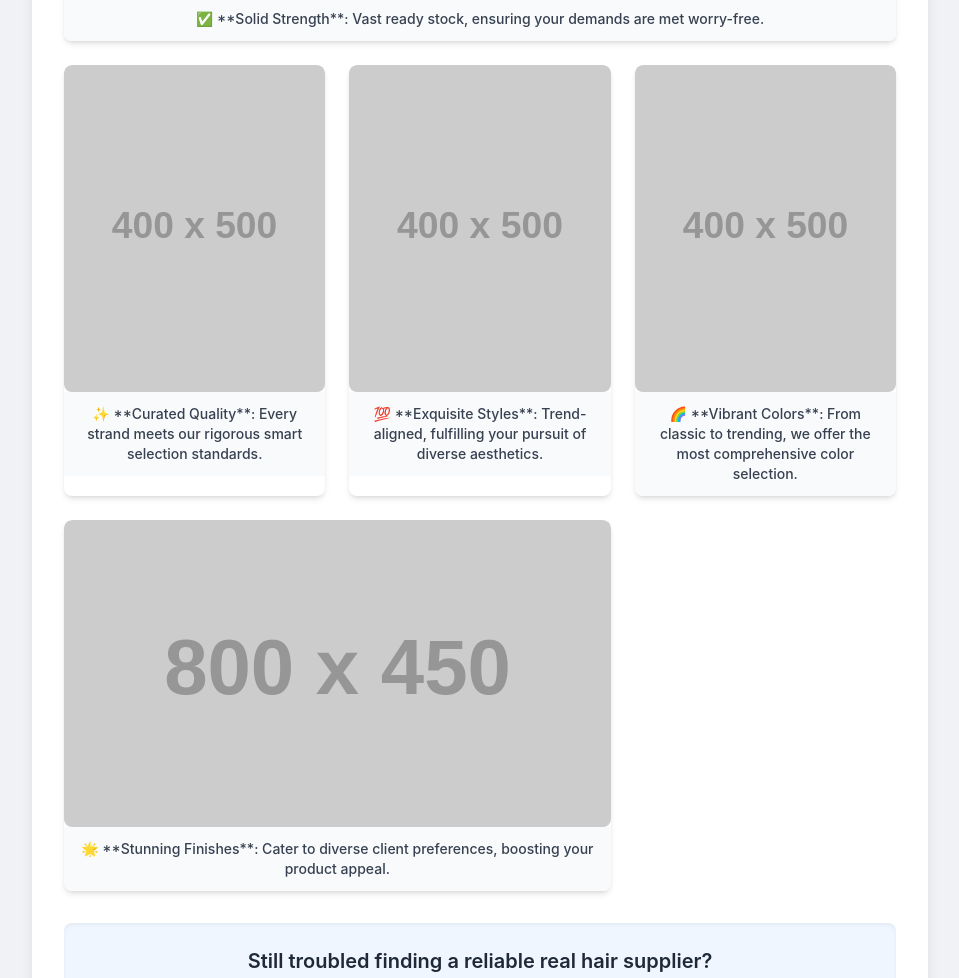
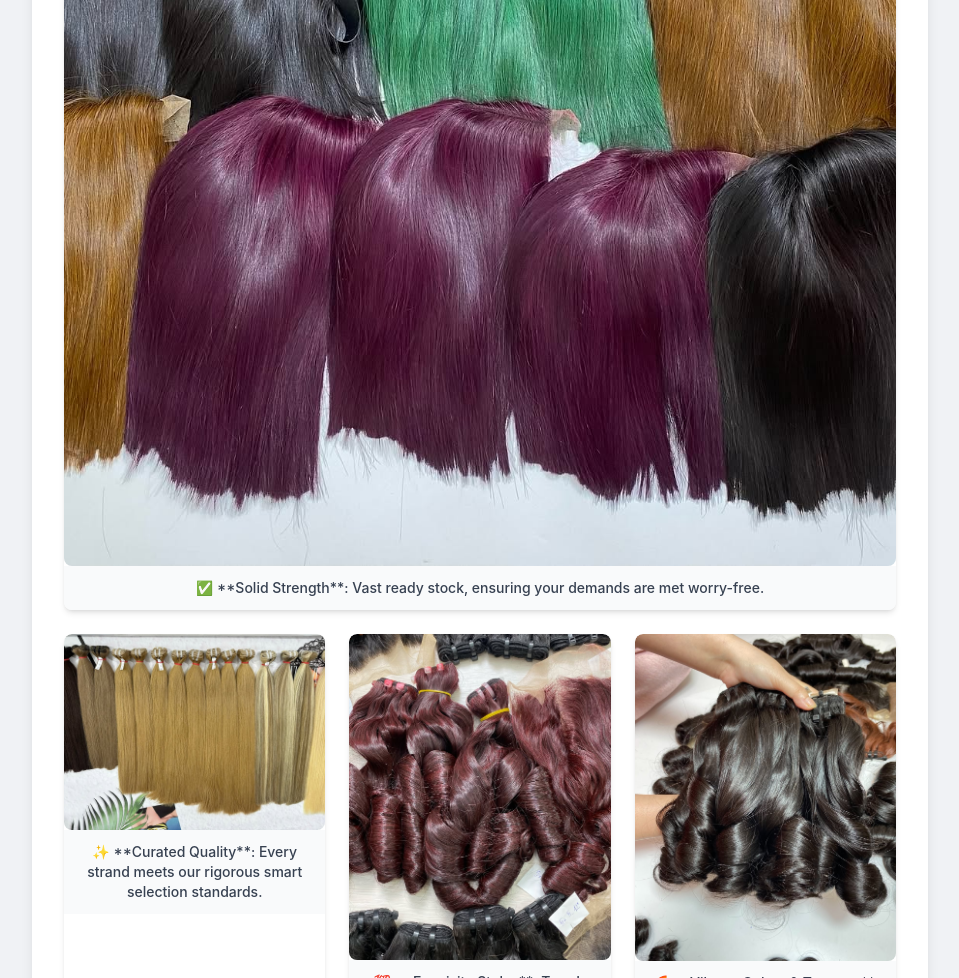
Before and after one commit to duduloveeffy/jiafachazuo, a plain HTML site: page index.html in a window 1280 px wide. Shown: the part 907-1885 px from the top of the page, without its empty margins (160-1119 px from the left). Drawn offline with nearby package versions, Linux system fonts and the light colour scheme; placeholder pictures from the web are drawn by us.

Commit message:
Update index.html

```diff
--- a/index.html
+++ b/index.html
@@ -69,15 +69,15 @@
             <div class="grid grid-cols-1 sm:grid-cols-2 lg:grid-cols-3 gap-6">
                 <!-- 图片 1: 大量库存显示供应能力 -->
                 <div class="col-span-1 sm:col-span-2 lg:col-span-3 rounded-lg shadow-md overflow-hidden transform transition-transform duration-300 hover:scale-105">
-                    <img src="https://placehold.co/800x450/e0e0e0/ffffff?text=Loading+Image+1" onerror="this.src='https://placehold.co/800x450/e0e0e0/ffffff?text=Image+Load+Error'" data-src="images/Looking for the best wig supplier 💇_♀️✨At #LynHairFactory, we offer premium quality Vietnamese hair wigs at unbeatable prices! Check out our amazing combo deals and find the perfect match for you-✨ Combo 10 Wigs (8'), Natural (3).jpg" alt="Vast wig inventory, showcasing supply capability" class="w-full h-auto object-cover rounded-lg">
+                    <img src="https://placehold.co/800x450/e0e0e0/ffffff?text=Loading+Image+1" onerror="this.src='https://placehold.co/800x450/e0e0e0/ffffff?text=Image+Load+Error'" data-src="images/Natural.jpg" alt="Vast wig inventory, showcasing supply capability" class="w-full h-auto object-cover rounded-lg">
                     <p class="p-3 text-center text-sm font-medium text-gray-700 bg-gray-50">
                         ✅ **Solid Strength**: Vast ready stock, ensuring your demands are met worry-free.
                     </p>
                 </div>
 
-                <!-- 图片 2: 高品质发束特写 (这里使用了新的 Weft 图片，因为它更明确表示质量) -->
+                <!-- 图片 2: 高品质发束特写 (这里使用了新的 Messen 图片) -->
                 <div class="rounded-lg shadow-md overflow-hidden transform transition-transform duration-300 hover:scale-105">
-                    <img src="https://placehold.co/400x500/e0e0e0/ffffff?text=Loading+Image+2" onerror="this.src='https://placehold.co/400x500/e0e0e0/ffffff?text=Image+Load+Error'" data-src="images/🎄Machine Double Weft Hair Extensions ✨ 💎 We guarantee- 100% human hair ✅ Strong Hair - Shinning Hair - Soft Hair✅ No shedding - No tangle - No lice - No nits___________________________📨 Whatsapp- wa.me-84383533956 💌 Messen.jpg" alt="High-quality hair bundles close-up" class="w-full h-auto object-cover rounded-lg">
+                    <img src="https://placehold.co/400x500/e0e0e0/ffffff?text=Loading+Image+2" onerror="this.src='https://placehold.co/400x500/e0e0e0/ffffff?text=Image+Load+Error'" data-src="images/Messen.jpg" alt="High-quality hair bundles close-up" class="w-full h-auto object-cover rounded-lg">
                     <p class="p-3 text-center text-sm font-medium text-gray-700 bg-gray-50">
                         ✨ **Curated Quality**: Every strand meets our rigorous smart selection standards.
                     </p>
@@ -85,17 +85,17 @@
 
                 <!-- 图片 3: 卷发发束特写 -->
                 <div class="rounded-lg shadow-md overflow-hidden transform transition-transform duration-300 hover:scale-105">
-                    <img src="https://placehold.co/400x500/e0e0e0/ffffff?text=Loading+Image+3" onerror="this.src='https://placehold.co/400x500/e0e0e0/ffffff?text=Image+Load+Error'" data-src="images/Bouncy curly hair - Never out of trend hairstyle   Click link on Bio to order now!#bouncycurlyhair #vietnamesebouncyhair #humanhairweave (1).jpg" alt="Bouncy curly hair" class="w-full h-auto object-cover rounded-lg">
+                    <img src="https://placehold.co/400x500/e0e0e0/ffffff?text=Loading+Image+3" onerror="this.src='https://placehold.co/400x500/e0e0e0/ffffff?text=Image+Load+Error'" data-src="images/Bouncycurlyhair.jpg" alt="Bouncy curly hair" class="w-full h-auto object-cover rounded-lg">
                     <p class="p-3 text-center text-sm font-medium text-gray-700 bg-gray-50">
                         💯 **Exquisite Styles**: Trend-aligned, fulfilling your pursuit of diverse aesthetics.
                     </p>
                 </div>
 
-                <!-- 图片 4: 多样化颜色展示 -->
+                <!-- 图片 4: 多样化颜色/纹理展示 -->
                 <div class="rounded-lg shadow-md overflow-hidden transform transition-transform duration-300 hover:scale-105">
-                    <img src="https://placehold.co/400x500/e0e0e0/ffffff?text=Loading+Image+4" onerror="this.src='https://placehold.co/400x500/e0e0e0/ffffff?text=Image+Load+Error'" data-src="images/Looking for the best wig supplier 💇_♀️✨At #LynHairFactory, we offer premium quality Vietnamese hair wigs at unbeatable prices! Check out our amazing combo deals and find the perfect match for you-✨ Combo 10 Wigs (8'), Natural (2).jpg" alt="Various colored wig pieces" class="w-full h-auto object-cover rounded-lg">
+                    <img src="https://placehold.co/400x500/e0e0e0/ffffff?text=Loading+Image+4" onerror="this.src='https://placehold.co/400x500/e0e0e0/ffffff?text=Image+Load+Error'" data-src="images/bouncyhairinlagos.jpg" alt="Various textures and styles of hair" class="w-full h-auto object-cover rounded-lg">
                     <p class="p-3 text-center text-sm font-medium text-gray-700 bg-gray-50">
-                        🌈 **Vibrant Colors**: From classic to trending, we offer the most comprehensive color selection.
+                        🌈 **Vibrant Colors & Textures**: From classic to trending, we offer the most comprehensive selection.
                     </p>
                 </div>
 
```
